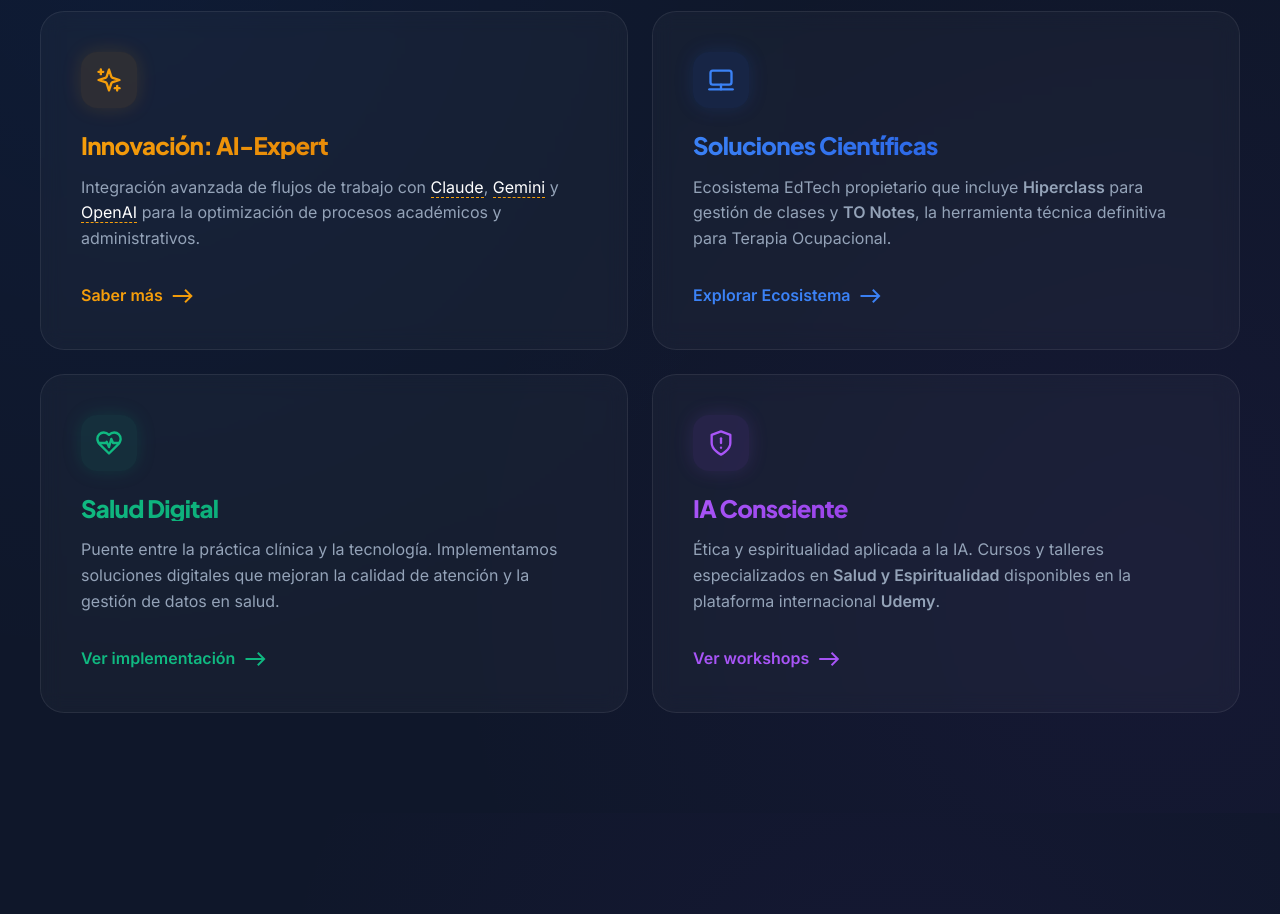
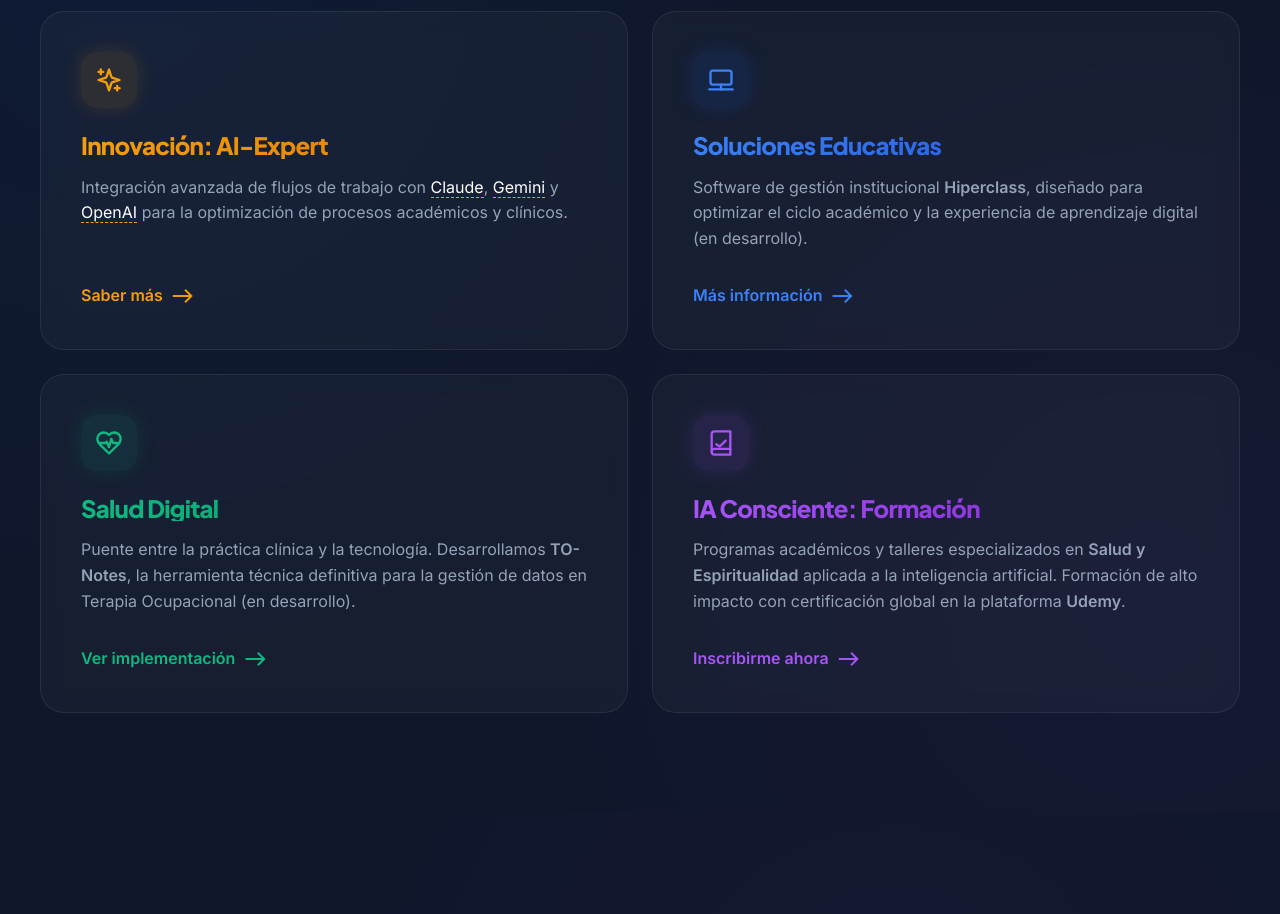
Before and after one commit to proyectoauroraia/Occupational-Labs-pagina-WEB, a plain HTML site: page index.html in a window 1280 px wide. Shown: the part 1140-2054 px from the top of the page. Drawn offline with Linux system fonts and the light colour scheme.

Commit message:
feat: Update content and links for the "Soluciones Educativas" and "Salud Digital" bento cards.

```diff
--- a/index.html
+++ b/index.html
@@ -1351,18 +1351,18 @@
                         <svg xmlns="http://www.w3.org/2000/svg" width="28" height="28" viewBox="0 0 24 24" fill="none" stroke="currentColor" stroke-width="2" stroke-linecap="round" stroke-linejoin="round"><path d="m12 3-1.912 5.813a2 2 0 0 1-1.275 1.275L3 12l5.813 1.912a2 2 0 0 1 1.275 1.275L12 21l1.912-5.813a2 2 0 0 1 1.275-1.275L21 12l-5.813-1.912a2 2 0 0 1-1.275-1.275L12 3Z"/><path d="M5 3v4"/><path d="M19 17v4"/><path d="M3 5h4"/><path d="M17 19h4"/></svg>
                     </div>
                     <h3 style="background: linear-gradient(135deg, #F59E0B 0%, #D97706 100%); -webkit-background-clip: text; background-clip: text; -webkit-text-fill-color: transparent; font-weight: 800;">Innovación: AI-Expert</h3>
-                    <p>Integración avanzada de flujos de trabajo con <span class="tooltip" data-tooltip="Anthropic" style="color:#FFFFFF; border-bottom:1px dashed #F59E0B;">Claude</span>, <span class="tooltip" data-tooltip="Google" style="color:#FFFFFF; border-bottom:1px dashed #F59E0B;">Gemini</span> y <span class="tooltip" data-tooltip="OpenAI" style="color:#FFFFFF; border-bottom:1px dashed #F59E0B;">OpenAI</span> para la optimización de procesos académicos y administrativos.</p>
+                    <p>Integración avanzada de flujos de trabajo con <span class="tooltip" data-tooltip="Anthropic" style="color:#FFFFFF; border-bottom:1px dashed #F59E0B;">Claude</span>, <span class="tooltip" data-tooltip="Google" style="color:#FFFFFF; border-bottom:1px dashed #F59E0B;">Gemini</span> y <span class="tooltip" data-tooltip="OpenAI" style="color:#FFFFFF; border-bottom:1px dashed #F59E0B;">OpenAI</span> para la optimización de procesos académicos y clínicos.</p>
                     <a href="#contacto" class="bento-link" style="color: #F59E0B;">Saber más <span class="material-icons">east</span></a>
                 </div>
 
-                <!-- Tarjeta 2: SOLUCIONES DIGITALES -->
+                <!-- Tarjeta 2: SOLUCIONES EDUCATIVAS -->
                 <div class="bento-item">
                     <div class="bento-icon" style="background: rgba(37, 99, 235, 0.1); color: #3B82F6; box-shadow: 0 0 20px rgba(37, 99, 235, 0.15);">
                         <svg xmlns="http://www.w3.org/2000/svg" width="28" height="28" viewBox="0 0 24 24" fill="none" stroke="currentColor" stroke-width="2" stroke-linecap="round" stroke-linejoin="round"><rect width="18" height="12" x="3" y="4" rx="2" ry="2"/><line x1="2" x2="22" y1="20" y2="20"/><line x1="12" x2="12" y1="16" y2="20"/></svg>
                     </div>
-                    <h3 style="background: linear-gradient(135deg, #3B82F6 0%, #1D4ED8 100%); -webkit-background-clip: text; background-clip: text; -webkit-text-fill-color: transparent; font-weight: 800;">Soluciones Científicas</h3>
-                    <p>Ecosistema EdTech propietario que incluye <strong>Hiperclass</strong> para gestión de clases y <strong>TO Notes</strong>, la herramienta técnica definitiva para Terapia Ocupacional.</p>
-                    <a href="#cursos" class="bento-link" style="color: #3B82F6;">Explorar Ecosistema <span class="material-icons">east</span></a>
+                    <h3 style="background: linear-gradient(135deg, #3B82F6 0%, #1D4ED8 100%); -webkit-background-clip: text; background-clip: text; -webkit-text-fill-color: transparent; font-weight: 800;">Soluciones Educativas</h3>
+                    <p>Software de gestión institucional <strong>Hiperclass</strong>, diseñado para optimizar el ciclo académico y la experiencia de aprendizaje digital (en desarrollo).</p>
+                    <a href="#contacto" class="bento-link" style="color: #3B82F6;">Más información <span class="material-icons">east</span></a>
                 </div>
 
                 <!-- Tarjeta 3: SALUD DIGITAL -->
@@ -1371,18 +1371,18 @@
                         <svg xmlns="http://www.w3.org/2000/svg" width="28" height="28" viewBox="0 0 24 24" fill="none" stroke="currentColor" stroke-width="2" stroke-linecap="round" stroke-linejoin="round"><path d="M19 14c1.49-1.46 3-3.21 3-5.5A5.5 5.5 0 0 0 16.5 3c-1.76 0-3 .5-4.5 2-1.5-1.5-2.74-2-4.5-2A5.5 5.5 0 0 0 2 8.5c0 2.3 1.5 4.05 3 5.5l7 7Z"/><path d="M3.22 12H9.5l.5-1 2 4.5 2-7 1.5 3.5h5.27"/></svg>
                     </div>
                     <h3 style="background: linear-gradient(135deg, #10B981 0%, #059669 100%); -webkit-background-clip: text; background-clip: text; -webkit-text-fill-color: transparent; font-weight: 800;">Salud Digital</h3>
-                    <p>Puente entre la práctica clínica y la tecnología. Implementamos soluciones digitales que mejoran la calidad de atención y la gestión de datos en salud.</p>
+                    <p>Puente entre la práctica clínica y la tecnología. Desarrollamos <strong>TO-Notes</strong>, la herramienta técnica definitiva para la gestión de datos en Terapia Ocupacional (en desarrollo).</p>
                     <a href="#contacto" class="bento-link" style="color: #10B981;">Ver implementación <span class="material-icons">east</span></a>
                 </div>
 
-                <!-- Tarjeta 4: IA CONSCIENTE -->
+                <!-- Tarjeta 4: FORMACIÓN & TALLERES -->
                 <div class="bento-item">
                     <div class="bento-icon" style="background: rgba(168, 85, 247, 0.1); color: #A855F7; box-shadow: 0 0 20px rgba(168, 85, 247, 0.15);">
-                        <svg xmlns="http://www.w3.org/2000/svg" width="28" height="28" viewBox="0 0 24 24" fill="none" stroke="currentColor" stroke-width="2" stroke-linecap="round" stroke-linejoin="round"><path d="M12 22s8-4 8-10V5l-8-3-8 3v7c0 6 8 10 8 10Z"/><path d="M12 8v4"/><path d="M12 16h.01"/></svg>
+                        <svg xmlns="http://www.w3.org/2000/svg" width="28" height="28" viewBox="0 0 24 24" fill="none" stroke="currentColor" stroke-width="2" stroke-linecap="round" stroke-linejoin="round"><path d="M4 19.5A2.5 2.5 0 0 1 6.5 17H20"/><path d="M6.5 2H20v20H6.5A2.5 2.5 0 0 1 4 19.5v-15A2.5 2.5 0 0 1 6.5 2z"/><path d="m8 13 3 2 5-5"/></svg>
                     </div>
-                    <h3 style="background: linear-gradient(135deg, #A855F7 0%, #7E22CE 100%); -webkit-background-clip: text; background-clip: text; -webkit-text-fill-color: transparent; font-weight: 800;">IA Consciente</h3>
-                    <p>Ética y espiritualidad aplicada a la IA. Cursos y talleres especializados en <strong>Salud y Espiritualidad</strong> disponibles en la plataforma internacional <strong>Udemy</strong>.</p>
-                    <a href="#talleres" class="bento-link" style="color: #A855F7;">Ver workshops <span class="material-icons">east</span></a>
+                    <h3 style="background: linear-gradient(135deg, #A855F7 0%, #7E22CE 100%); -webkit-background-clip: text; background-clip: text; -webkit-text-fill-color: transparent; font-weight: 800;">IA Consciente: Formación</h3>
+                    <p>Programas académicos y talleres especializados en <strong>Salud y Espiritualidad</strong> aplicada a la inteligencia artificial. Formación de alto impacto con certificación global en la plataforma <strong>Udemy</strong>.</p>
+                    <a href="#talleres" class="bento-link" style="color: #A855F7;">Inscribirme ahora <span class="material-icons">east</span></a>
                 </div>
             </div>
         </div>
```
